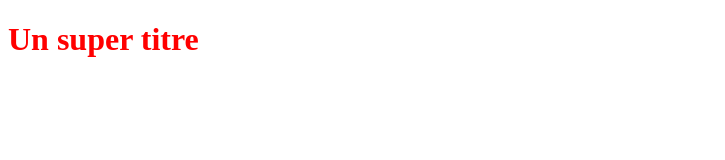
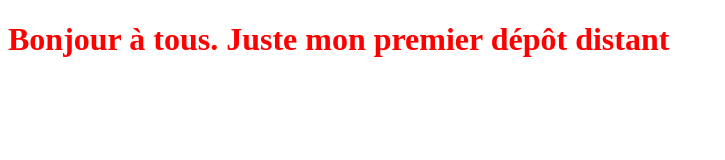
Before and after one commit to GerardLaoulet/essaie, a plain HTML site: page index.html in a window 1280 px wide. Shown: the whole page, without its empty margins (0-725 px from the left). Drawn offline with Linux system fonts and the light colour scheme.

Commit message:
Modification du titre de H1

```diff
--- a/index.html
+++ b/index.html
@@ -5,6 +5,6 @@
 	<link rel="stylesheet" type="text/css" href="styles.css">
 </head>
 <body>
-	<h1>Un super titre</h1>
+	<h1>Bonjour à tous. Juste mon premier dépôt distant</h1>
 </body>
 </html>
```
